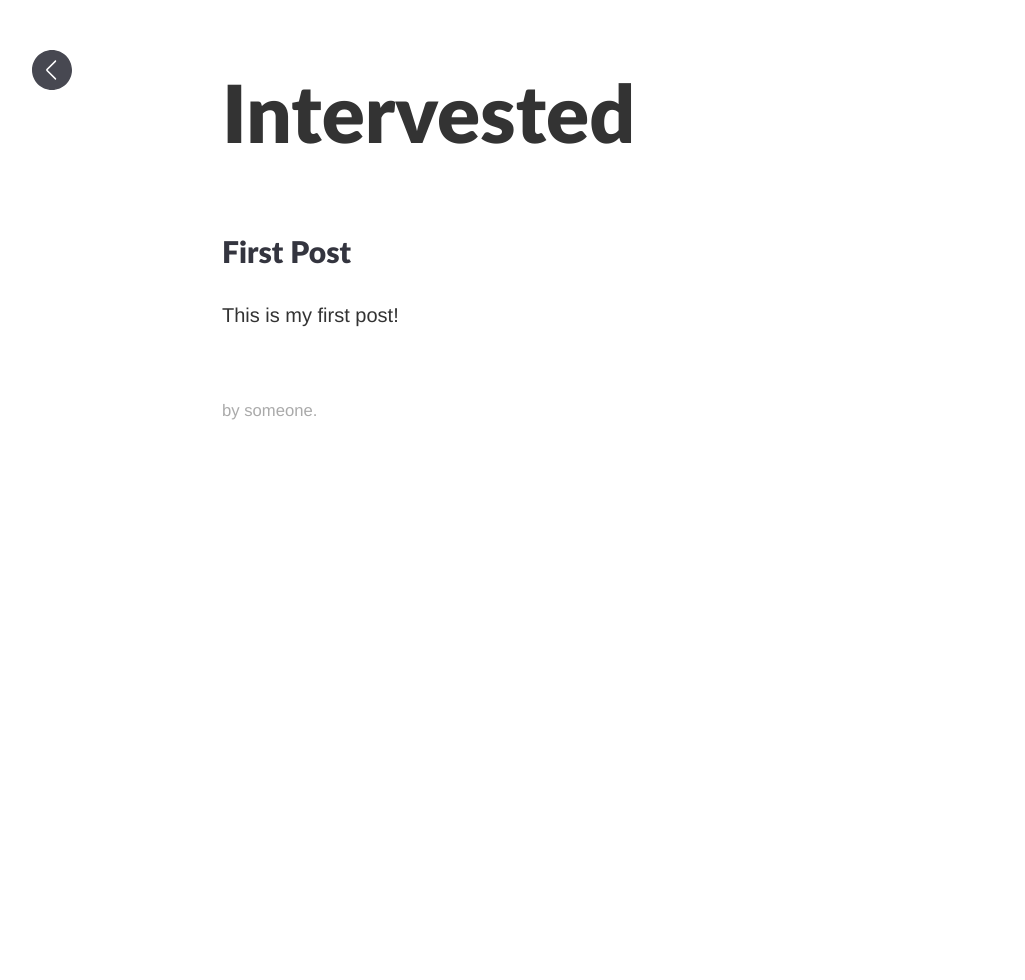
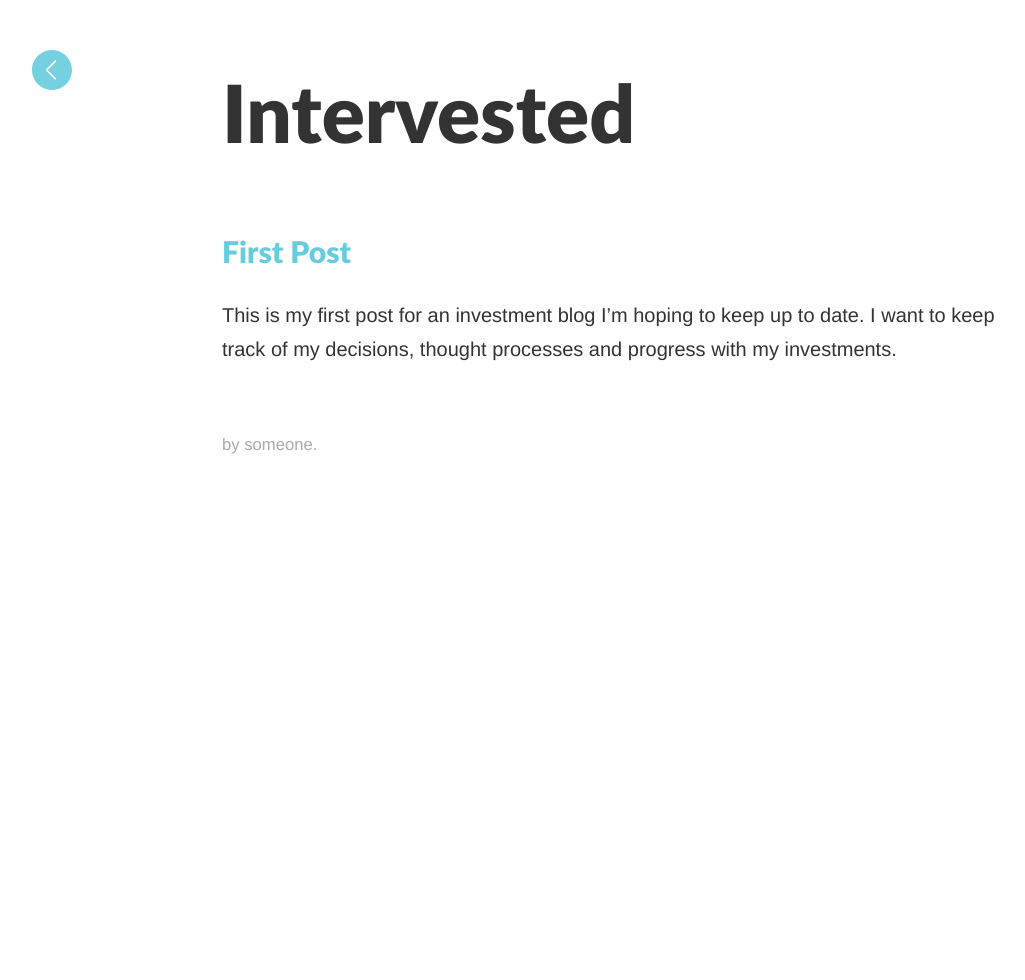
Before and after one commit to intervested/intervested, a Jekyll site: the page built from index.html, in a window 1280 px wide. Shown: the whole page, without its empty margins (18-1043 px from the left). Built offline with Jekyll 4.4.1, drawn with Linux system fonts in a browser that asks for light colours.

Commit message:
Wed May 16 21:43:59 PDT 2018

```diff
--- a/_posts/2018-05-16-first-post.md
+++ b/_posts/2018-05-16-first-post.md
@@ -6,4 +6,5 @@ title: First post
 description:
 tags:
 ---
-This is my first post!
+
+This is my first post for an investment blog I'm hoping to keep up to date. I want to keep track of my decisions, thought processes and progress with my investments.
--- a/css/main.scss
+++ b/css/main.scss
@@ -14,7 +14,7 @@ $spacing-unit:     30px;
 
 $text-color:       #333;
 $background-color: #fdfdfd;
-$brand-color:      #34353F;
+$brand-color:      #67CDDC;
 
 $grey-color:       #828282;
 $grey-color-light: lighten($grey-color, 40%);
```
Also changed, not shown: images/left-arrow.svg.
